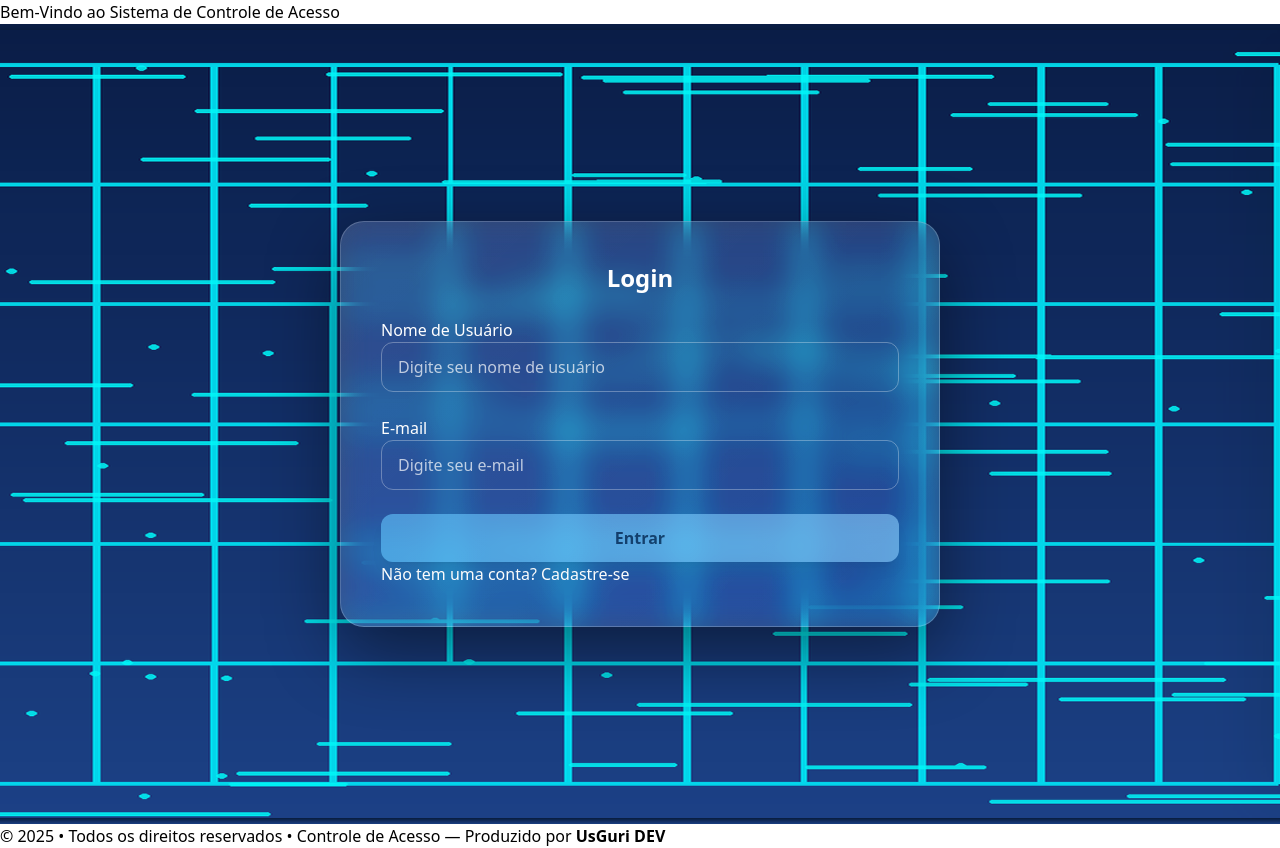
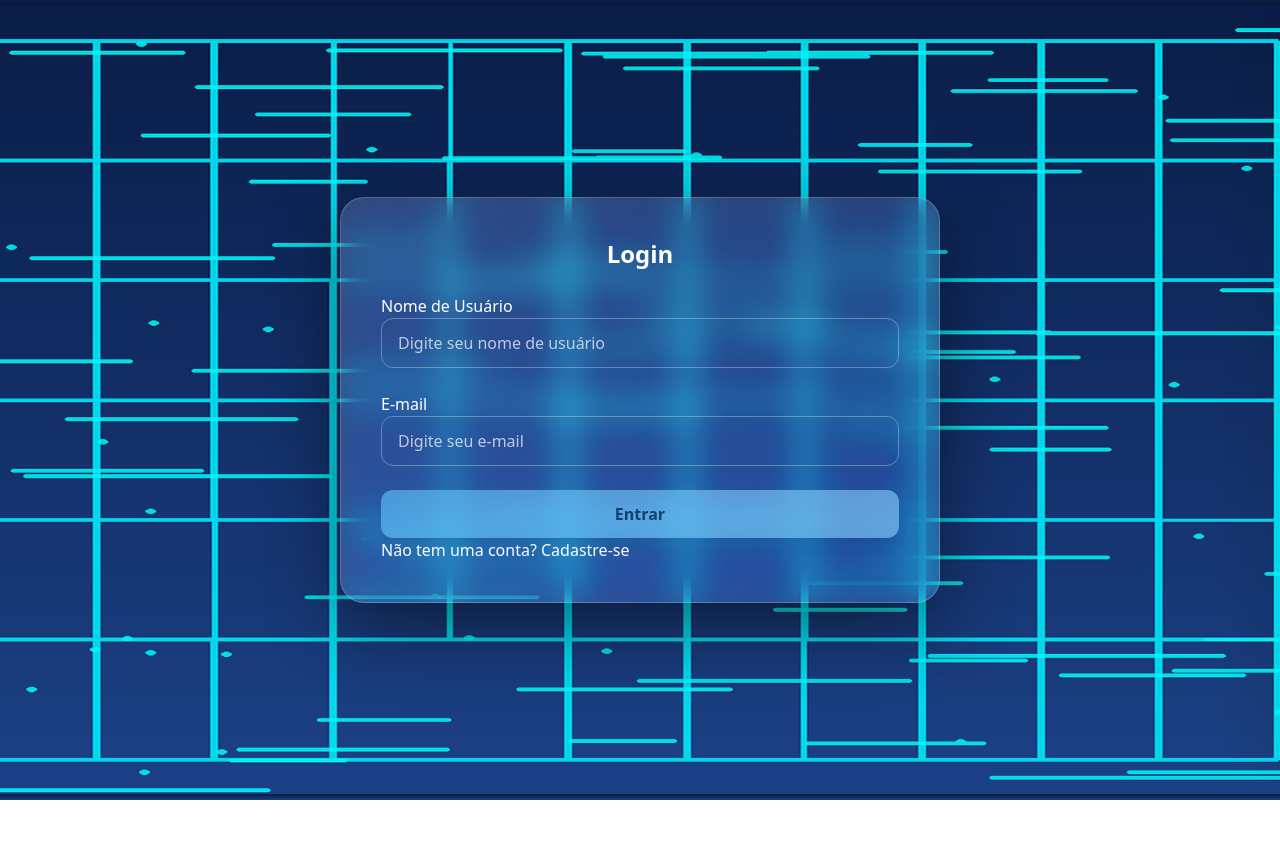
Before and after one commit to PxS00/access-control-cp, a React (Vite) app: page / in a window 1280 px wide. After the commit the page ends 800 px from the top, so only its background shows below. Built offline with nearby package versions, Linux system fonts and the light colour scheme.

Commit message:
refactor: ajusta Header e Footer para renderizarem apenas na rota /home

```diff
--- a/src/App.tsx
+++ b/src/App.tsx
@@ -1,13 +1,16 @@
-import { Outlet } from "react-router-dom";
+import { Outlet, useLocation } from "react-router-dom";
+import Footer from "./components/Footer/Footer";
 import Header from "./components/Header/Header";
-import Footer from "./components/Footer/Footer";
 
 export default function App() {
+  const location = useLocation();
+  const isHomePage = location.pathname === "/home";
+
   return (
-  <div>
-    <Header />
-    <Outlet />
-    <Footer />
-  </div>
+    <div>
+      {isHomePage && <Header />}
+      <Outlet />
+      {isHomePage && <Footer />}
+    </div>
   );
 }
```
Also changed, not shown: src/main.tsx (+4 -4 lines).
